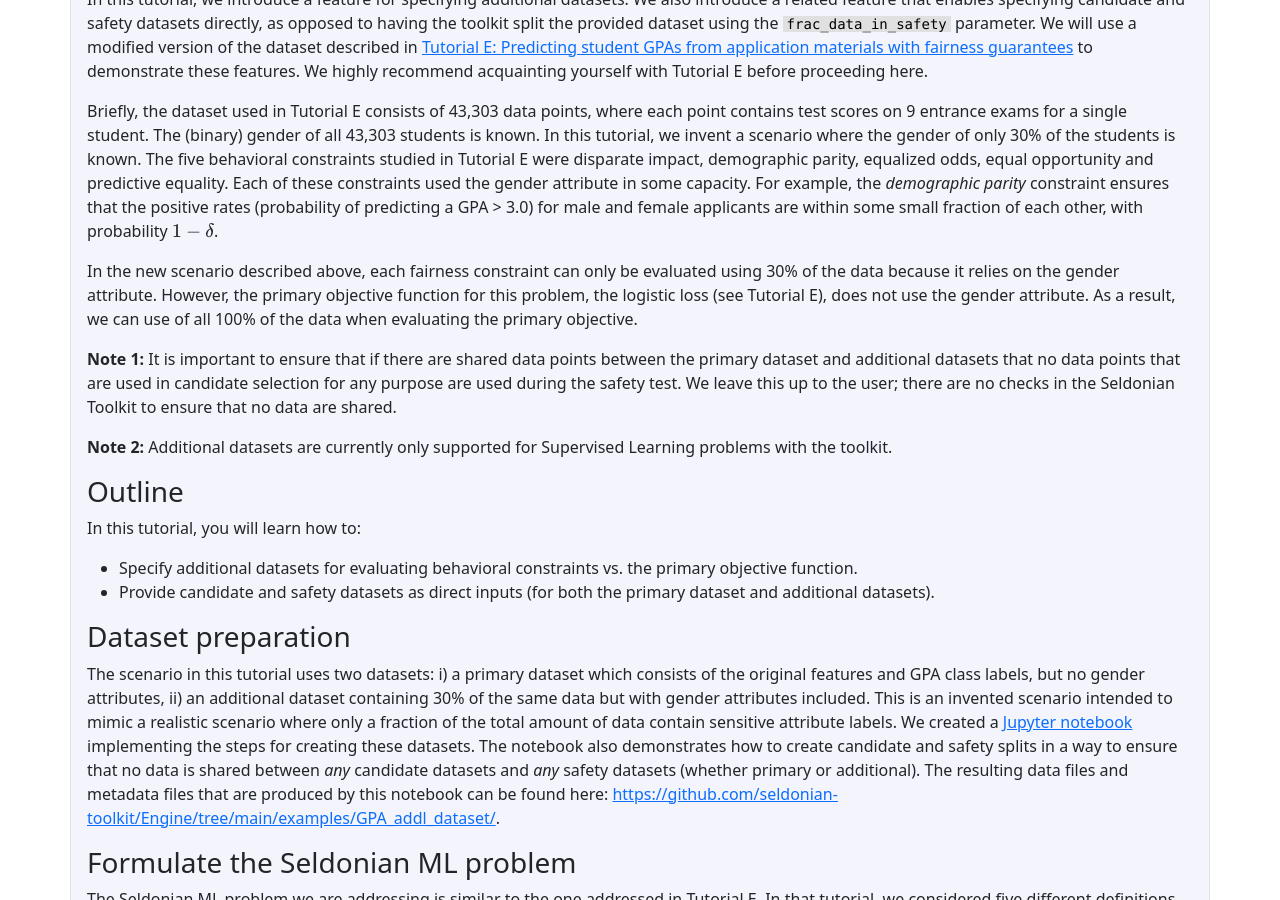
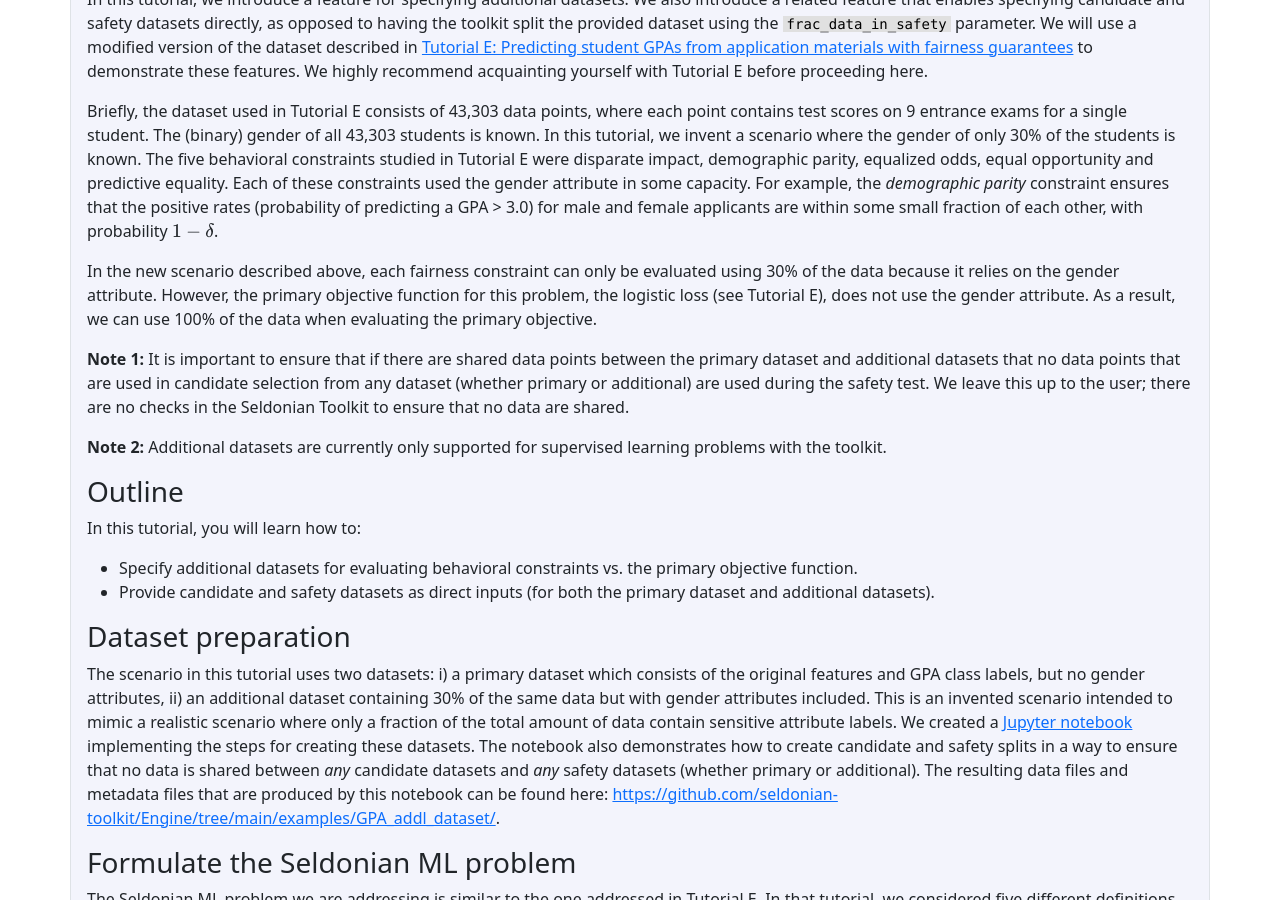
Before and after one commit to seldonian-framework/Tutorials, a Jekyll site: the page built from _tutorials/addl_datasets.md, in a window 1280 px wide and 900 px high, scrolled down 749 px. Built offline with Jekyll 4.4.1, drawn with Linux system fonts in a browser that asks for light colours; nearby versions of some CDN libraries; formulas are drawn with MathJax 3.

Commit message:
minor edits

```diff
--- a/_tutorials/addl_datasets.md
+++ b/_tutorials/addl_datasets.md
@@ -39,14 +39,14 @@ prev_page_name: (M) Efficient parallelization with the toolkit
 </p>
 
 <p>
-    In the new scenario described above, each fairness constraint can only be evaluated using 30% of the data because it relies on the gender attribute. However, the primary objective function for this problem, the logistic loss (see Tutorial E), does not use the gender attribute. As a result, we can use of all 100% of the data when evaluating the primary objective.
+    In the new scenario described above, each fairness constraint can only be evaluated using 30% of the data because it relies on the gender attribute. However, the primary objective function for this problem, the logistic loss (see Tutorial E), does not use the gender attribute. As a result, we can use 100% of the data when evaluating the primary objective.
 </p>
 
 <p>
-    <b>Note 1:</b> It is important to ensure that if there are shared data points between the primary dataset and additional datasets that no data points that are used in candidate selection for any purpose are used during the safety test. We leave this up to the user; there are no checks in the Seldonian Toolkit to ensure that no data are shared.
+    <b>Note 1:</b> It is important to ensure that if there are shared data points between the primary dataset and additional datasets that no data points that are used in candidate selection from any dataset (whether primary or additional) are used during the safety test. We leave this up to the user; there are no checks in the Seldonian Toolkit to ensure that no data are shared.
 </p>
 <p>
-    <b>Note 2:</b> Additional datasets are currently only supported for Supervised Learning problems with the toolkit.
+    <b>Note 2:</b> Additional datasets are currently only supported for supervised learning problems with the toolkit.
 </p>
 
 
```
